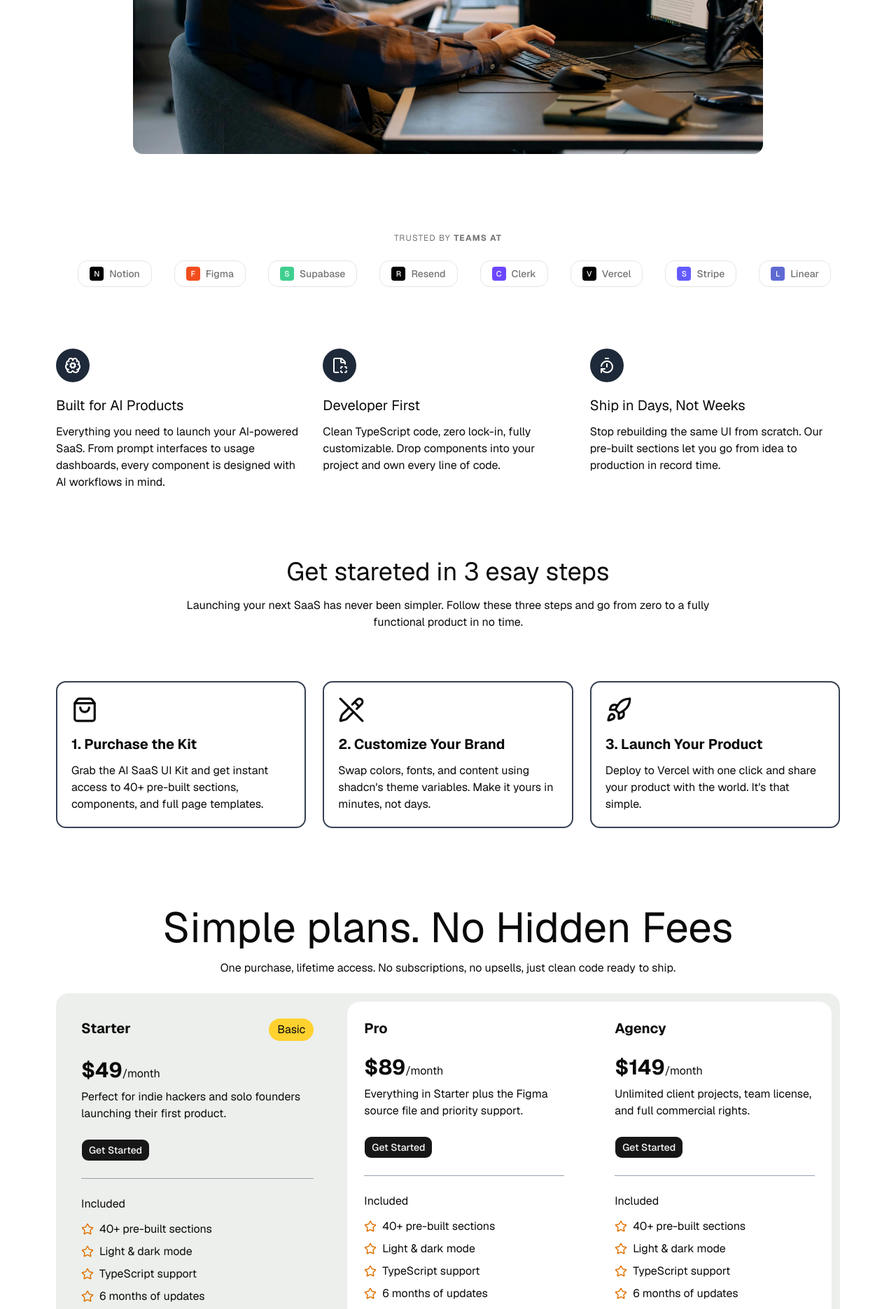
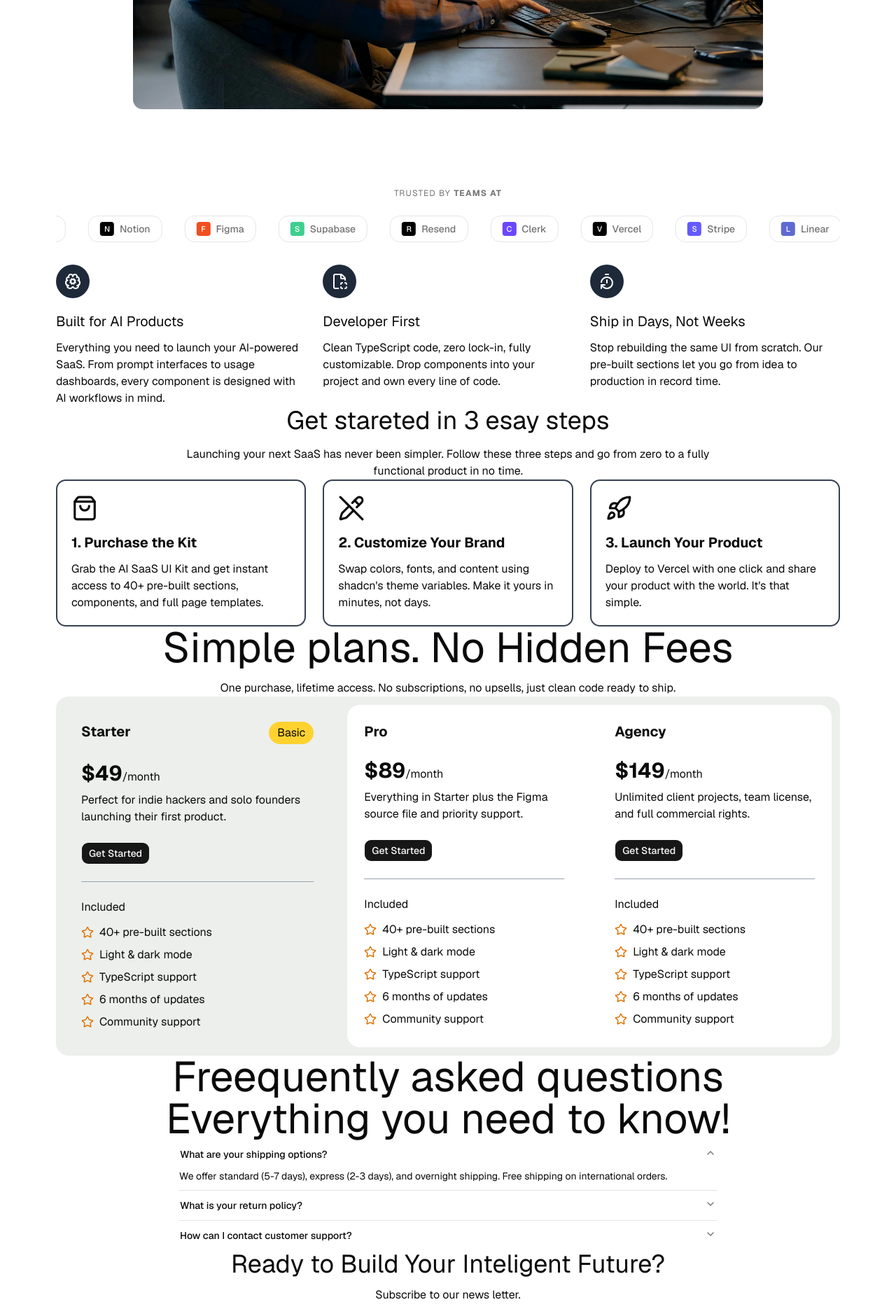
Before and after one commit to HackWithNoman/shadcn-aceternity, a Next.js app: page / in a window 1280 px wide. Shown: the part 880-2750 px from the top of the page at 70% size. Built offline with nearby package versions, Linux system fonts and the light colour scheme.

Commit message:
fix: small fixes and improvements

```diff
--- a/components/home/ctaBanner/Index.tsx
+++ b/components/home/ctaBanner/Index.tsx
@@ -4,7 +4,7 @@ import Link from "next/link"
 
 function CtaBanner() {
   return (
-    <section className="mt-24 flex flex-col items-center text-center">
+    <section className="flex flex-col items-center text-center">
       <h1 className="mb-3 text-4xl">Ready to Build Your Inteligent Future?</h1>
       <p>Subscribe to our news letter.</p>
       <div className="mt-6 flex gap-6">
--- a/components/home/faq/Index.tsx
+++ b/components/home/faq/Index.tsx
@@ -2,8 +2,8 @@ import { FaqAccordion } from "./Accordion"
 
 function FAQ() {
   return (
-    <section className="mt-24 flex flex-col items-center text-center">
-      <h2 className="mb-16 text-6xl">
+    <section className="flex flex-col items-center text-center">
+      <h2 className="text-6xl">
         Freequently asked questions <br /> Everything you need to know!
       </h2>
 
--- a/components/home/features/Index.tsx
+++ b/components/home/features/Index.tsx
@@ -32,8 +32,8 @@ const data = [
 
 function Features() {
   return (
-    <section className="mt-14 flex items-center justify-center">
-      <div className="border-red-500-400 grid grid-cols-1 gap-6 md:grid-cols-2 lg:grid-cols-3 ">
+    <section className="flex items-center justify-center">
+      <div className="border-red-500-400 grid grid-cols-1 gap-6 md:grid-cols-2 lg:grid-cols-3">
         {data.map((item) => (
           <div key={item.id}>
             <div className="inline-block rounded-full bg-gray-800 p-3 text-white">
--- a/components/home/footer/Index.tsx
+++ b/components/home/footer/Index.tsx
@@ -2,7 +2,7 @@ import Link from "next/link"
 
 function Footer() {
   return (
-    <footer className="mt-24">
+    <footer className="">
       <div className="flex flex-col justify-between gap-6 py-36 md:flex-row">
         <div>
           <p className="text-lg text-gray-500">(+880)1458764</p>
--- a/components/home/hero/Heor.tsx
+++ b/components/home/hero/Heor.tsx
@@ -4,8 +4,8 @@ import Image from "next/image"
 
 function Hero() {
   return (
-    <div className="mt-16 flex w-full flex-col items-center px-6 text-center">
-      <h1 className="mt-12 mb-4 max-w-xl text-5xl">
+    <div className="flex w-full flex-col items-center px-6 py-20 text-center">
+      <h1 className="mb-4 max-w-xl text-5xl font-bold leading-16">
         Ship AI Products Faster Than Ever Before
       </h1>
       <p className="max-w-3xl">
@@ -23,7 +23,7 @@ function Hero() {
       </div>
 
       <Image
-        className="mt-16 mb-6 rounded-xl"
+        className="rounded-xl"
         src={"/hero-bg.jpg"}
         width={900}
         height={400}
--- a/components/home/howItWorks/Index.tsx
+++ b/components/home/howItWorks/Index.tsx
@@ -2,14 +2,14 @@ import { PencilOff, Rocket, ShoppingBag } from "lucide-react"
 
 function HowItWorks() {
   return (
-    <section className="mt-24 flex flex-col items-center text-center mb-28">
+    <section className="flex flex-col items-center text-center">
       <h2 className="mb-4 text-4xl">Get stareted in 3 esay steps</h2>
       <p className="max-w-3xl">
         Launching your next SaaS has never been simpler. Follow these three
         steps and go from zero to a fully functional product in no time.
       </p>
 
-      <div className="gridgrid-cols-1 mt-18 grid gap-6 text-left md:grid-cols-2 lg:grid-cols-3">
+      <div className="gridgrid-cols-1 grid gap-6 text-left md:grid-cols-2 lg:grid-cols-3">
         <div className="rounded-xl border-2 border-gray-700 p-5">
           <div className="mb-4">
             <ShoppingBag size={38} />
--- a/components/home/pricing/Index.tsx
+++ b/components/home/pricing/Index.tsx
@@ -5,7 +5,7 @@ import Link from "next/link"
 
 function Pricing() {
   return (
-    <section className="mt-24">
+    <section>
       <h2 className="mb-4 text-center text-6xl">
         Simple plans. No Hidden Fees
       </h2>
@@ -13,7 +13,7 @@ function Pricing() {
         One purchase, lifetime access. No subscriptions, no upsells, just clean
         code ready to ship.
       </p>
-      <div className="mt-6 flex flex-col gap-6 rounded-2xl bg-[#ECEFEB] p-3 md:flex-row">
+      <div className="flex flex-col gap-6 rounded-2xl bg-[#ECEFEB] p-3 md:flex-row">
         <div className="flex flex-col gap-6 p-6">
           <div className="flex justify-between">
             <h2 className="text-xl font-bold">Starter</h2>
--- a/components/home/socialProof/Index.tsx
+++ b/components/home/socialProof/Index.tsx
@@ -2,7 +2,7 @@ import { LogoMarquee } from "./LogoMarquee"
 
 function SocialProof() {
   return (
-    <div className="mt-14">
+    <div>
       <LogoMarquee />
     </div>
   )
```
